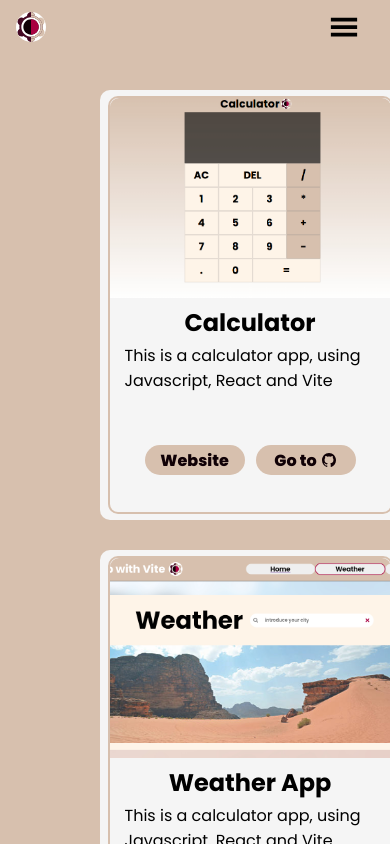
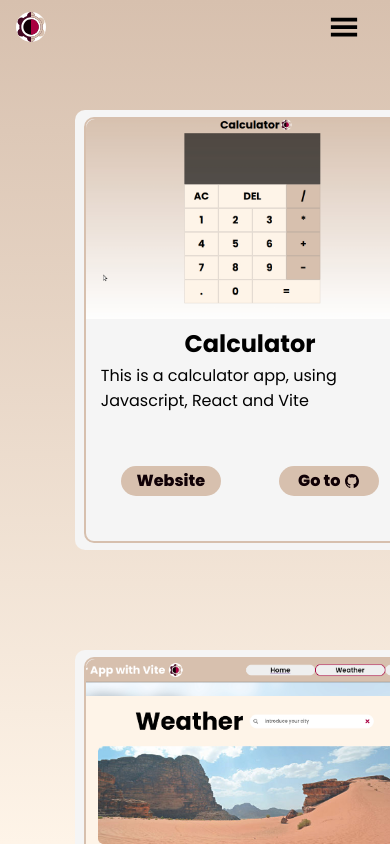
Before and after one commit to MARTINANDRESCONTI/portfolio-vite, a React (Vite) app: page /projects in a window 390 px wide. Shown: the top 844 px of the page. Built offline with nearby package versions, Linux system fonts and the light colour scheme.

Commit message:
style and media

```diff
--- a/src/components/Footer.module.css
+++ b/src/components/Footer.module.css
@@ -4,10 +4,9 @@
   display: flex;
   justify-content: space-between;
   align-items: center;
-  padding: 15px;
+  padding: 15px 5px;
   background-color: var(--appRed);
   color: var(--appWhite);
-
 }
 
 .contact {
@@ -22,10 +21,8 @@
   margin: 0px 10px;
 }
 
-
 .social {
   cursor: pointer;
-
 }
 
 .social a { color:white }
@@ -48,7 +45,6 @@
     flex-direction: column-reverse;
     justify-content: space-around;
     padding: 0px;
-
   }
 
   .icon {
@@ -64,7 +60,4 @@
   .contact h3 {
     font-size: 1rem;
   }
-
-
-
 }
--- a/src/components/ProjectCard.module.css
+++ b/src/components/ProjectCard.module.css
@@ -1,10 +1,10 @@
 .mask {
-  margin-top: 30px;
-  height: 400px;
+  margin: 50px 0px;
+  height: 440px;
+  width:350px;
   display: flex;
   align-items: center;
   justify-content: center;
-  width:30%;
   background-color: var(--appWhite);
   border-radius: 10px;
 }
@@ -74,11 +74,6 @@
 }
 
 @media screen and (max-width: 600px) {
-  .mask {
-    height: 430px;
-    width:60%;
-  }
-
   .containerbody {
     height: 170px;
     width: 100%;
--- a/src/index.css
+++ b/src/index.css
@@ -19,9 +19,7 @@
 body {
   height: 100vh;
   width: 100vw;
-  background-color: var(--appBrown);
+  background: linear-gradient( var(--appBrown),var(--appVeige));
   /* background: linear-gradient(to bottom left, var(--appBrown) 50%,var(--appVeige) 50%); */
-  /* background-size: 100;
-  background-repeat: none; */
 
 }
--- a/src/views/About.module.css
+++ b/src/views/About.module.css
@@ -1,11 +1,12 @@
 .container {
   height: 90%;
-  width: 90%;
+  width: 100%;
   display: flex;
   justify-content: space-between;
   align-items: center;
   gap: 40px;
   padding: 30px 80px;
+  flex-wrap: wrap;
 }
 
 .aboutcontainer{
@@ -66,7 +67,7 @@
 
 .knowledgecontainer {
   height: 100%;
-  width: max-content;
+  width: 400px;
   display: flex;
   flex-direction: column;
   align-items: center;
@@ -82,6 +83,7 @@
     display: flex;
     flex-direction: column;
     align-items: center;
+    flex-wrap: nowrap;
   }
 
   .aboutcontainer{
--- a/src/views/Contact.module.css
+++ b/src/views/Contact.module.css
@@ -65,10 +65,17 @@ label {
 }
 
 .containerInput input {
+  background-color: rgb(77, 77, 77);
   color: var(--appWhite);
   height: 40px;
+  width: 80%;
   padding: 3px;
   font-size: 15px;
+}
+
+input:focus,
+textarea:focus {
+  outline: none;
 }
 
 input:focus {
@@ -116,23 +123,12 @@ textarea:focus {
 
 }
 
-input {
-  background-color: rgb(77, 77, 77);
-}
-
-input:focus,
-textarea:focus {
-  outline: none;
-}
-
-
 .containerButtons {
   height: 100%;
   width: 100%;
   display: flex;
   justify-content: space-around;
   align-items: center;
-  padding: 0px 200px;
 }
 
 .containerButtons a {
@@ -178,12 +174,13 @@ textarea:focus {
 @media screen and (max-width: 600px) {
  .container {
   height: max-content;
-  width: 540px;
+  width: 100%;
 }
 
 
 .formcontainer {
   margin-top: 0px;
+  margin-bottom: 10px;
   height: 530px;
   width: 540px;
 }
```
